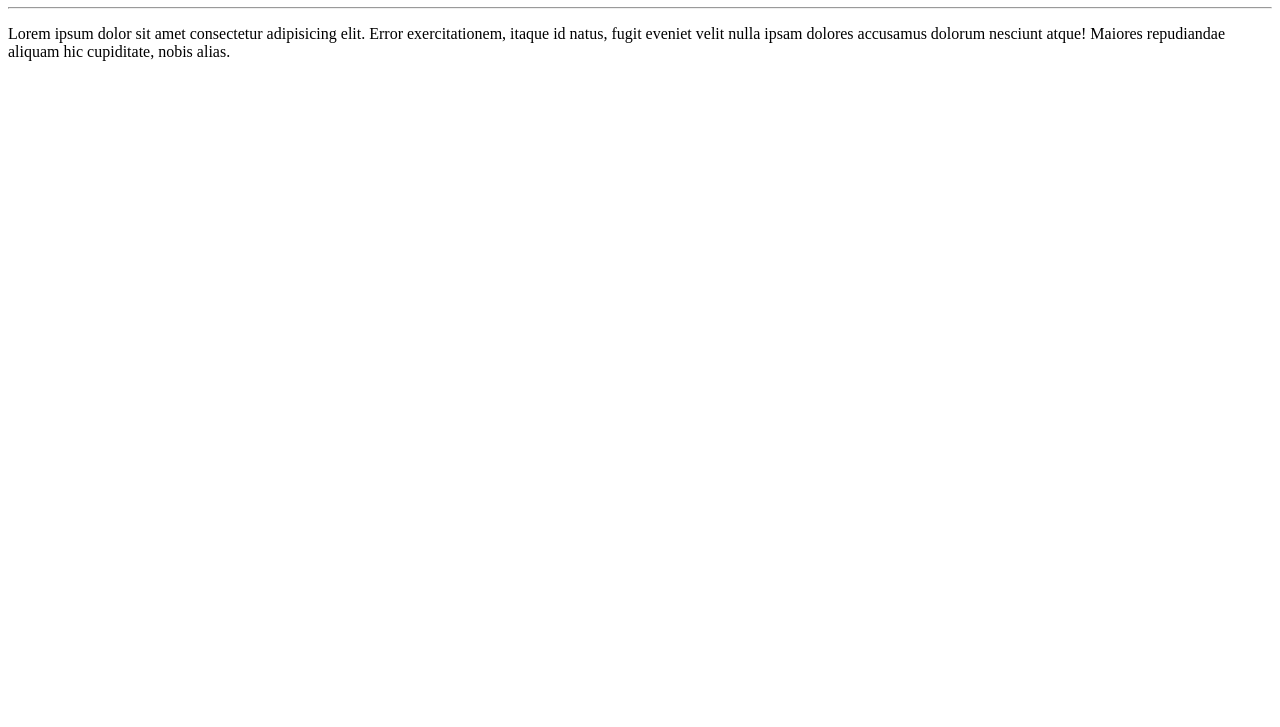
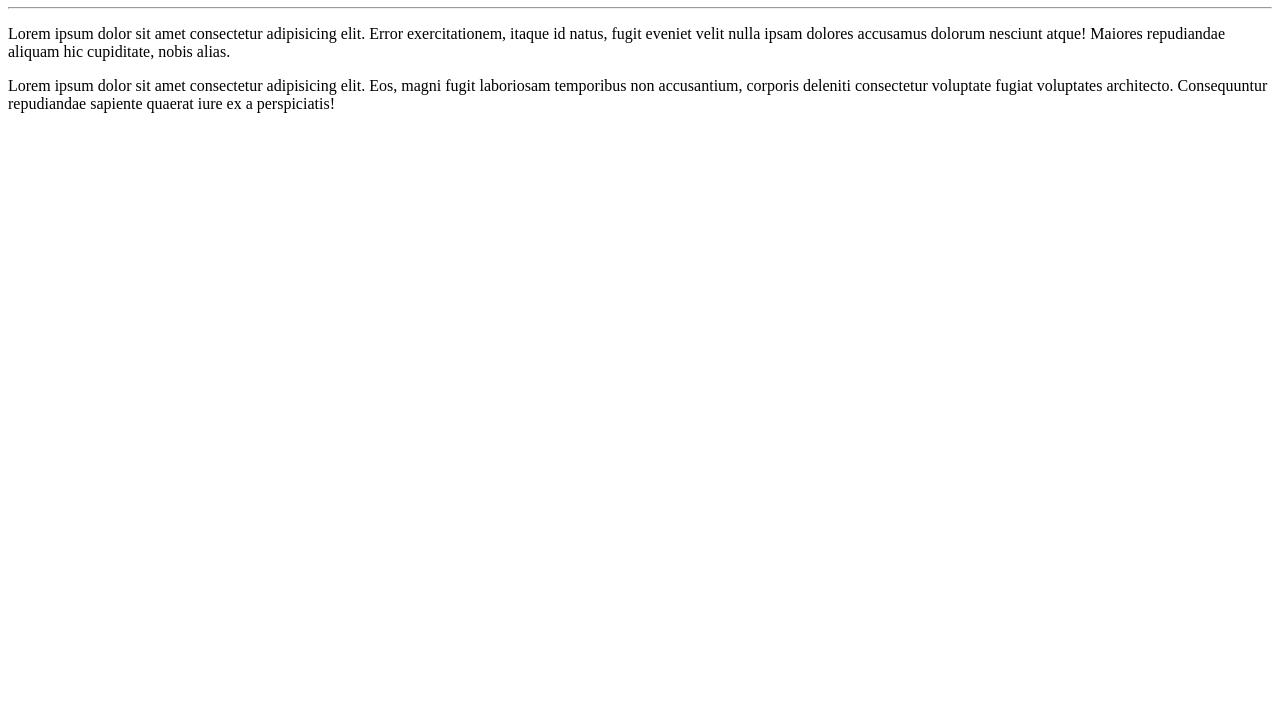
Before and after one commit to Mateusf95/Ola-Mundo, a plain HTML site: page site-exemplo/index.html in a window 1280 px wide. Shown: the part 73-800 px from the top of the page. Drawn offline with Linux system fonts and the light colour scheme.

Commit message:
Adicionei um parágrafo

```diff
--- a/site-exemplo/index.html
+++ b/site-exemplo/index.html
@@ -10,5 +10,6 @@
     <h1>Olá, Mundo!</h1>
     <hr>
     <p>Lorem ipsum dolor sit amet consectetur adipisicing elit. Error exercitationem, itaque id natus, fugit eveniet velit nulla ipsam dolores accusamus dolorum nesciunt atque! Maiores repudiandae aliquam hic cupiditate, nobis alias.</p>
+    <p>Lorem ipsum dolor sit amet consectetur adipisicing elit. Eos, magni fugit laboriosam temporibus non accusantium, corporis deleniti consectetur voluptate fugiat voluptates architecto. Consequuntur repudiandae sapiente quaerat iure ex a perspiciatis!</p>
 </body>
 </html>
```
